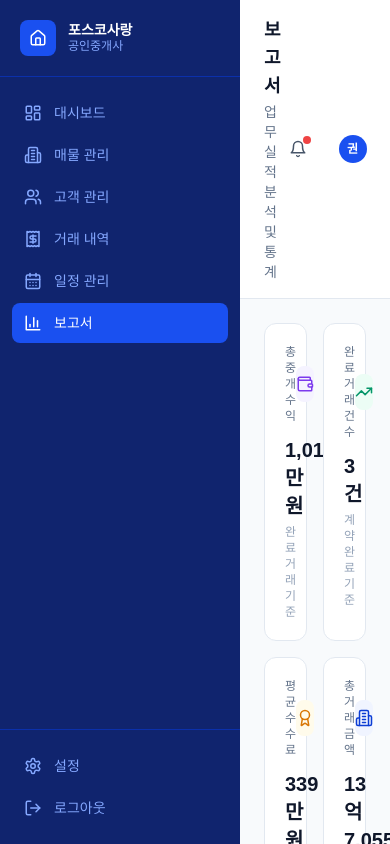
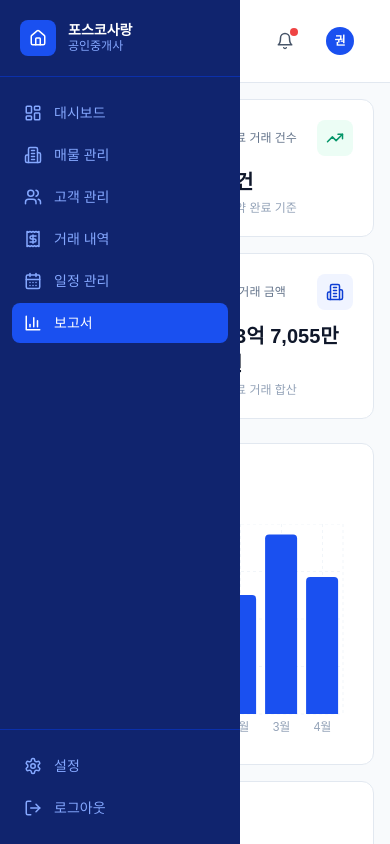
Before and after one commit to myung-hyen/posco-love-realty-v2, a Next.js app: page /reports in a window 390 px wide. Built offline with nearby package versions, Linux system fonts and the light colour scheme.

Commit message:
Update DashboardLayout.tsx

```diff
--- a/src/components/layout/DashboardLayout.tsx
+++ b/src/components/layout/DashboardLayout.tsx
@@ -1,3 +1,5 @@
+"use client";
+import { useState } from "react";
 import Sidebar from "./Sidebar";
 import Header from "./Header";
 
@@ -8,12 +10,18 @@ interface DashboardLayoutProps {
 }
 
 export default function DashboardLayout({ children, title, subtitle }: DashboardLayoutProps) {
+  const [sidebarOpen, setSidebarOpen] = useState(false);
+
   return (
     <div className="flex h-screen bg-slate-50">
-      <Sidebar />
-      <div className="flex-1 flex flex-col ml-60 min-h-screen overflow-hidden">
-        <Header title={title} subtitle={subtitle} />
-        <main className="flex-1 overflow-y-auto p-6">
+      <Sidebar open={sidebarOpen} onClose={() => setSidebarOpen(false)} />
+      <div className="flex-1 flex flex-col md:ml-60 min-h-screen overflow-hidden">
+        <Header
+          title={title}
+          subtitle={subtitle}
+          onMenuClick={() => setSidebarOpen(true)}
+        />
+        <main className="flex-1 overflow-y-auto p-4 md:p-6">
           {children}
         </main>
       </div>
```
